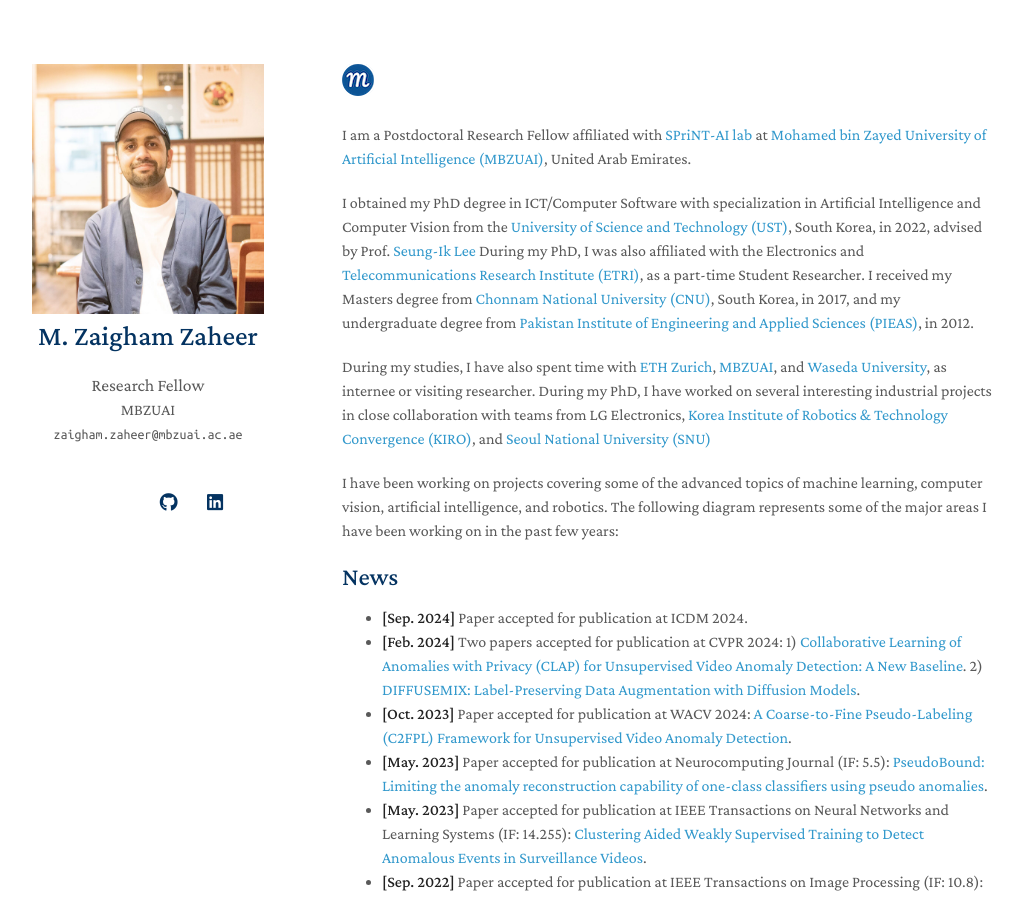
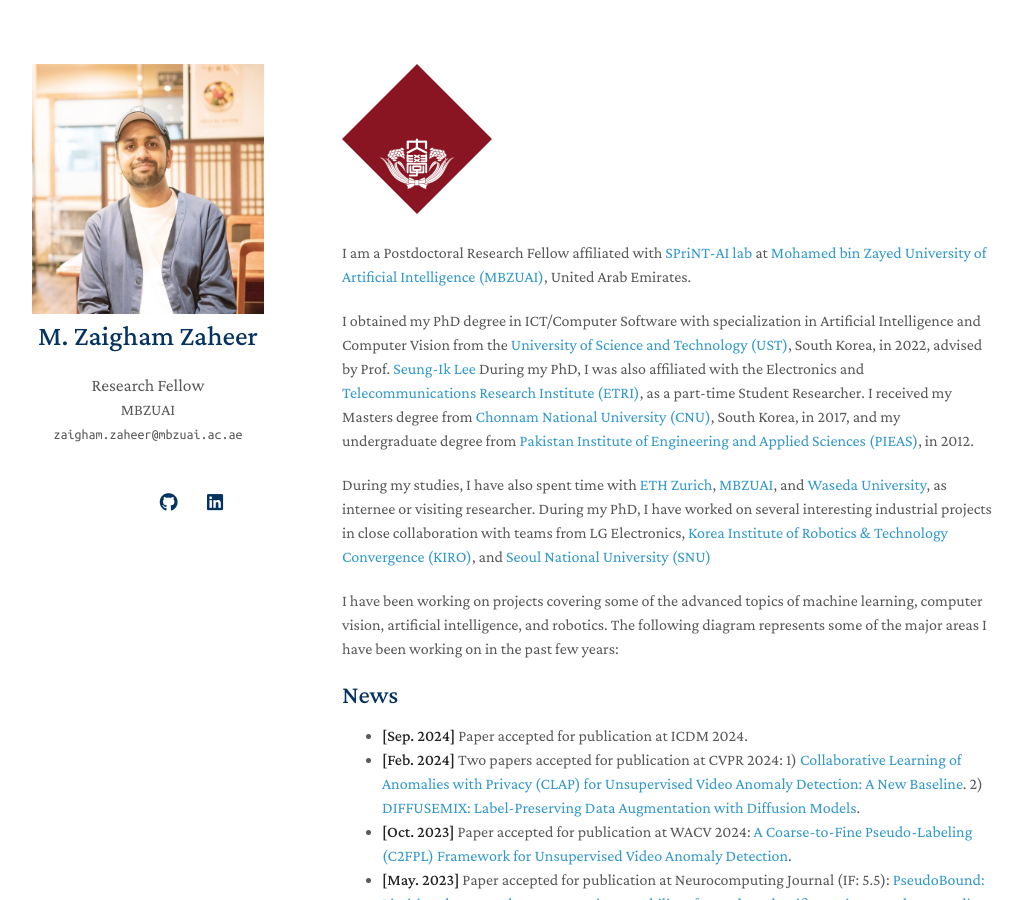
Before and after one commit to ZaighamZ/ZaighamZ.github.io, a Jekyll site: the page built from index.md, in a window 1280 px wide and 900 px high. Shown: the whole window, without its empty margins (128-1150 px from the left). Built offline with Jekyll 4.4.1, drawn with Linux system fonts in a browser that asks for light colours; nearby versions of some CDN libraries; a style sheet for code colours, icons or effects is not loaded.

Commit message:
Update index.md

```diff
--- a/index.md
+++ b/index.md
@@ -3,7 +3,7 @@ layout: homepage
 ---
 
 
-![](/assets/img/favicon.png)
+![](/assets/img/logos/waseda_logo.png)
 
 
 I am a Postdoctoral Research Fellow affiliated with [SPriNT-AI lab](https://www.sprintai.org/){:target="_blank"} at [Mohamed bin Zayed University of Artificial Intelligence (MBZUAI)](https://mbzuai.ac.ae/){:target="_blank"}, United Arab Emirates.
```
